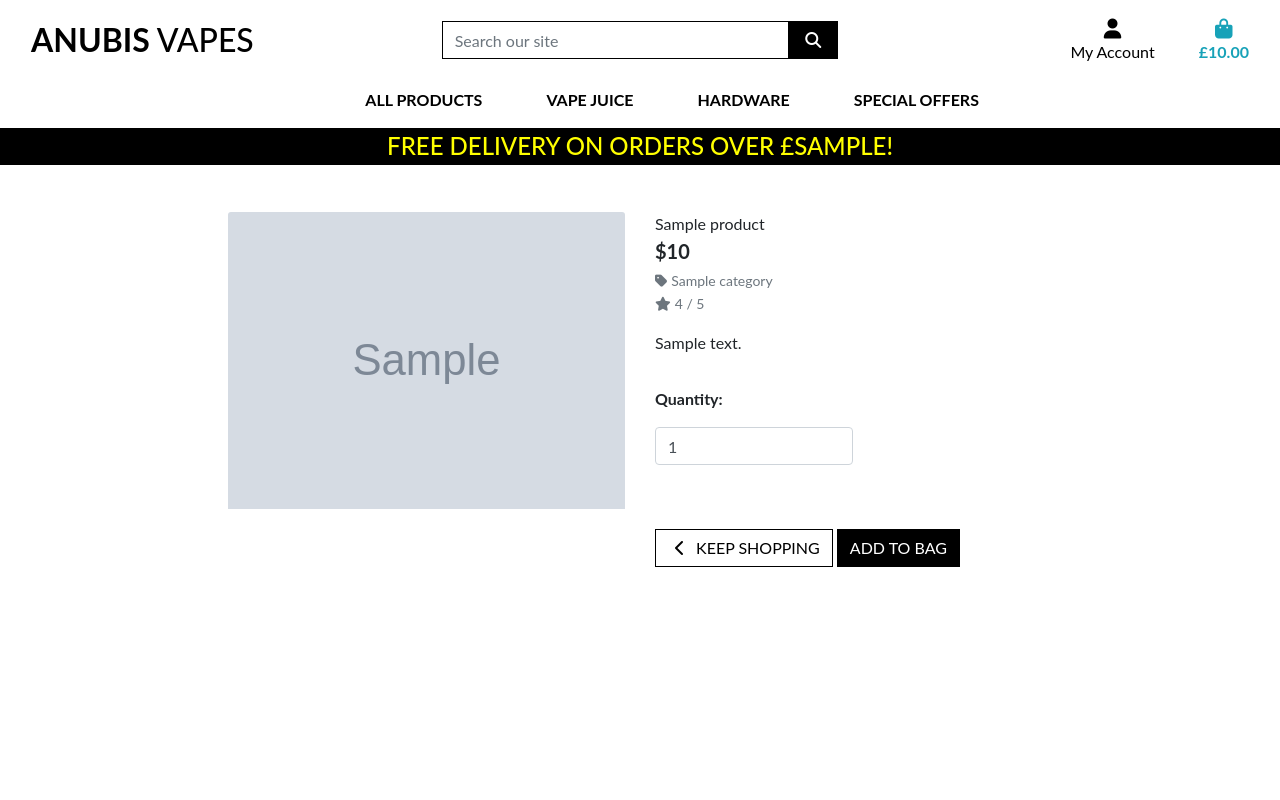
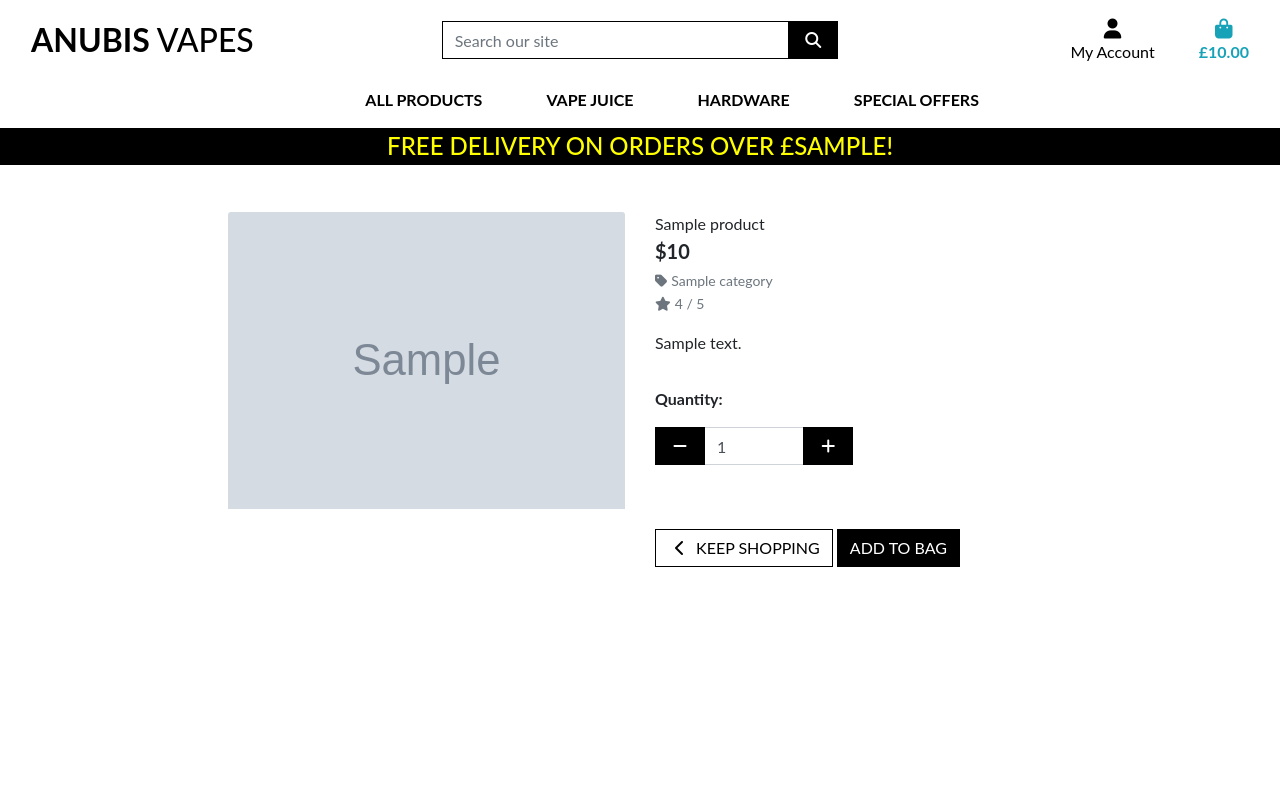
Before and after one commit to 8Stringking/MS4-Anubis-Vapes, a Django app: template products/templates/products/product_detail.html in a window 1280 px wide. Run offline with Django 3.2, Linux system fonts and the light colour scheme; the template is opened without the code that fills it: most values are stand-ins (such as "Sample title", 1, 10 or a date in 2020); grey boxes marked "Sample" are stand-in pictures; some libraries are stand-ins or nearby versions; some web fonts are replaced.

Commit message:
added plus and minus buttons to product_detail.html

```diff
--- a/products/templates/products/product_detail.html
+++ b/products/templates/products/product_detail.html
@@ -50,7 +50,25 @@
                                 <p class="mt-3"><strong>Quantity:</strong></p>
                                 <div class="form-group w-50">
                                     <div class="input-group">
-                                        <input class="form-control qty_input" type="number" name="quantity" value="1" min="1" max="99" data-item_id="{{ product.id }}" id="id_qty_{{ product.id }}">
+                                        <div class="input-group-prepend">
+                                            <button class="decrement-qty btn btn-black rounded-0"
+                                                data-item_id="{{ product.id }}" id="decrement-qty_{{ product.id }}">
+                                                <span class="icon">
+                                                    <i class="fas fa-minus"></i>
+                                                </span>
+                                            </button>
+                                        </div>
+                                        <input class="form-control qty_input" type="number" name="quantity"
+                                            value="1" min="1" max="99" data-item_id="{{ product.id }}"
+                                            id="id_qty_{{ product.id }}">
+                                        <div class="input-group-append">
+                                            <button class="increment-qty btn btn-black rounded-0"
+                                                data-item_id="{{ product.id }}" id="increment-qty_{{ product.id }}">
+                                                <span class="icon">
+                                                    <i class="fas fa-plus"></i>
+                                                </span>
+                                            </button>
+                                        </div>
                                     </div>
                                 </div>
                             </div>
```
